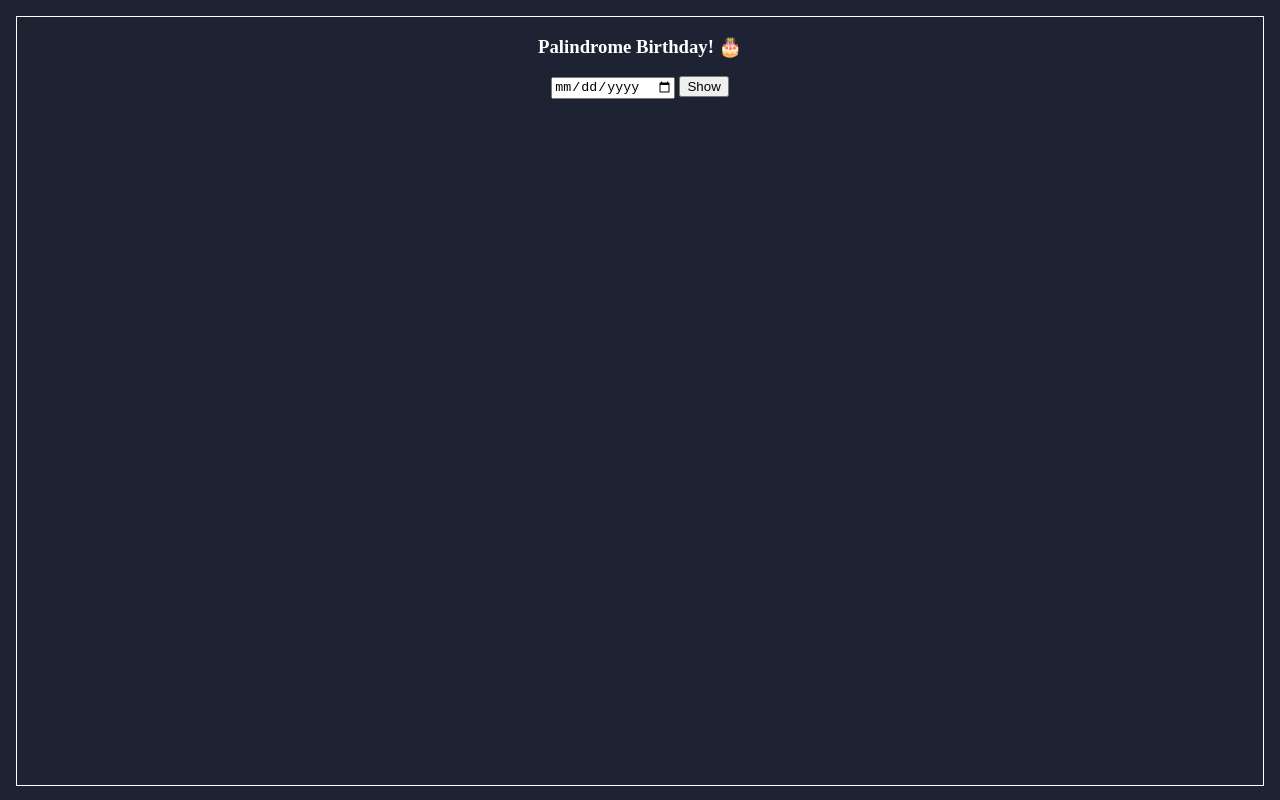
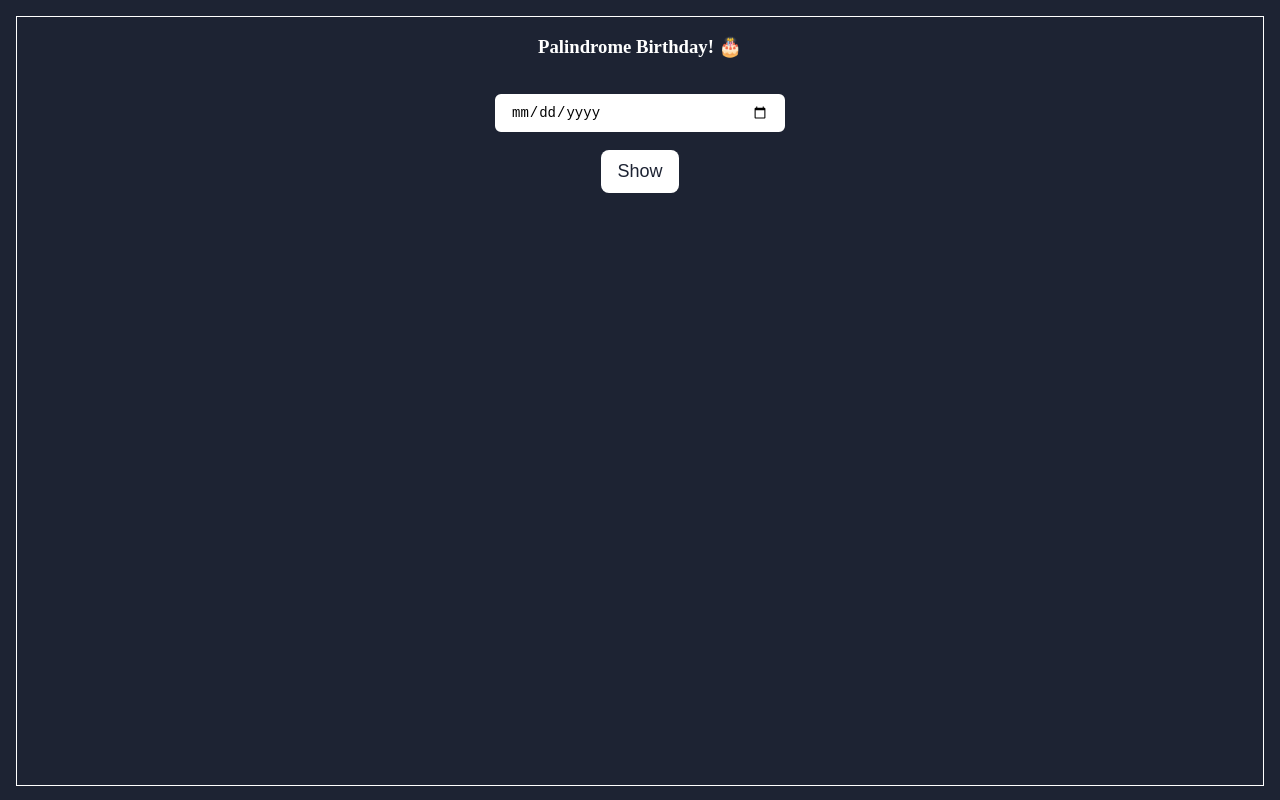
Before and after one commit to OnkarMadli/Palindrome, a plain HTML site: page index.html in a window 1280 px wide. Drawn offline with Linux system fonts and the light colour scheme.

Commit message:
Update styles

```diff
--- a/index.html
+++ b/index.html
@@ -9,8 +9,8 @@
   <body>
     <main>
       <h3>Palindrome Birthday! 🎂</h3>
-      <input type="date" id="bday-input" />
-      <button id="show-btn">Show</button>
+      <input class="input" type="date" id="bday-input" />
+      <button class="btns" id="show-btn">Show</button>
       <p id="result"></p>
     </main>
     <script src="script.js"></script>
--- a/style.css
+++ b/style.css
@@ -1,3 +1,6 @@
+:root {
+  --primary-color: rgb(29, 35, 51);
+}
 body {
   margin: 0;
   padding: 1rem;
@@ -18,3 +21,33 @@ p {
   text-align: left;
   font-size: large;
 }
+.btns {
+  background: white;
+  border: none;
+  color: var(--primary-color);
+  padding: 0.7rem 1rem;
+  border-radius: 0.5rem;
+  font-size: large;
+  cursor: pointer;
+  outline: #fff;
+  margin: auto;
+  display: block;
+}
+
+.input {
+  font-size: 14px;
+  outline: #fff;
+  padding: 0.6rem 1rem;
+  margin: 1rem;
+  border: 2px solid var(--primary-color);
+  border-radius: 0.5rem;
+  width: 100%;
+  max-width: 258px;
+}
+
+#result {
+  display: block;
+  font-size: larger;
+  margin: 1rem 0 0;
+  text-align: center;
+}
```
